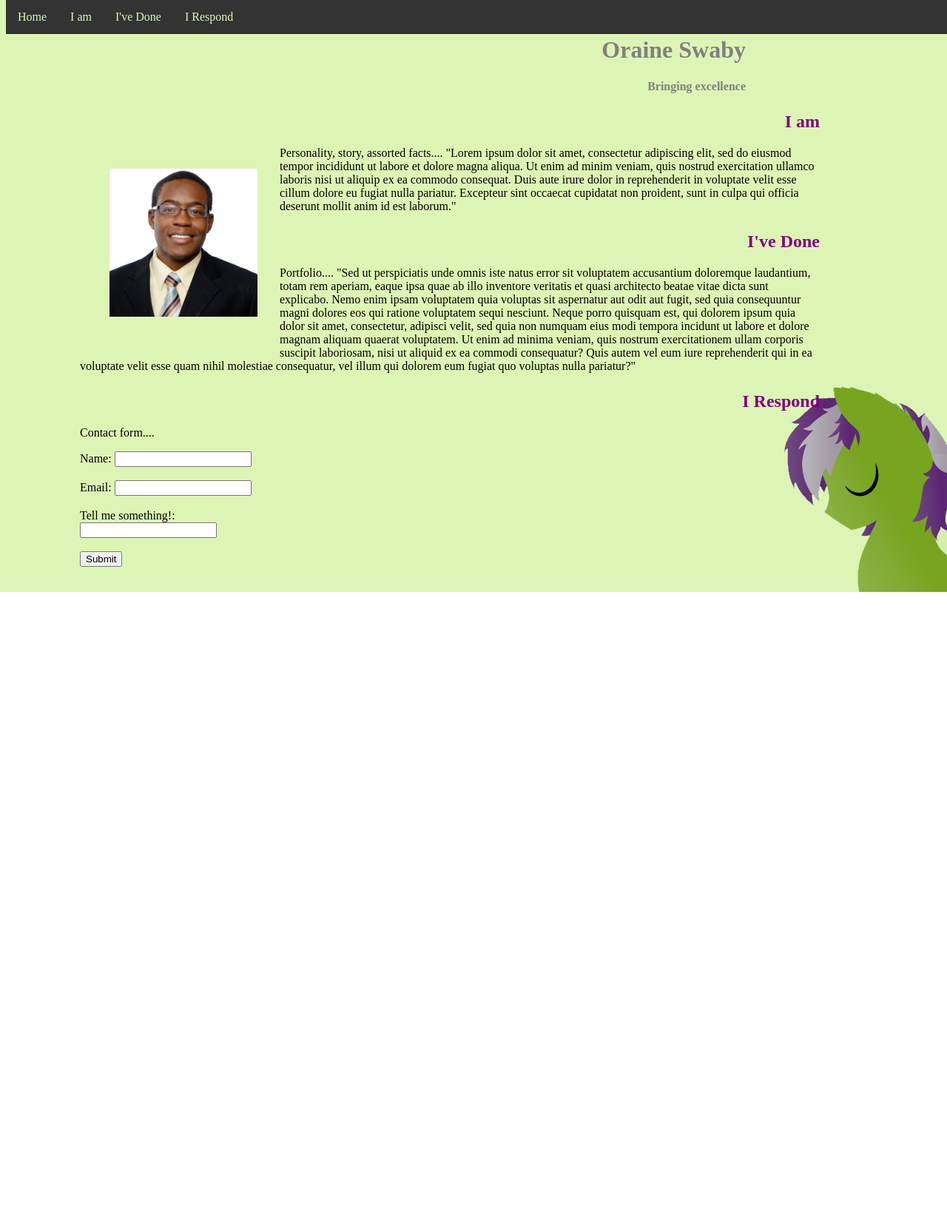
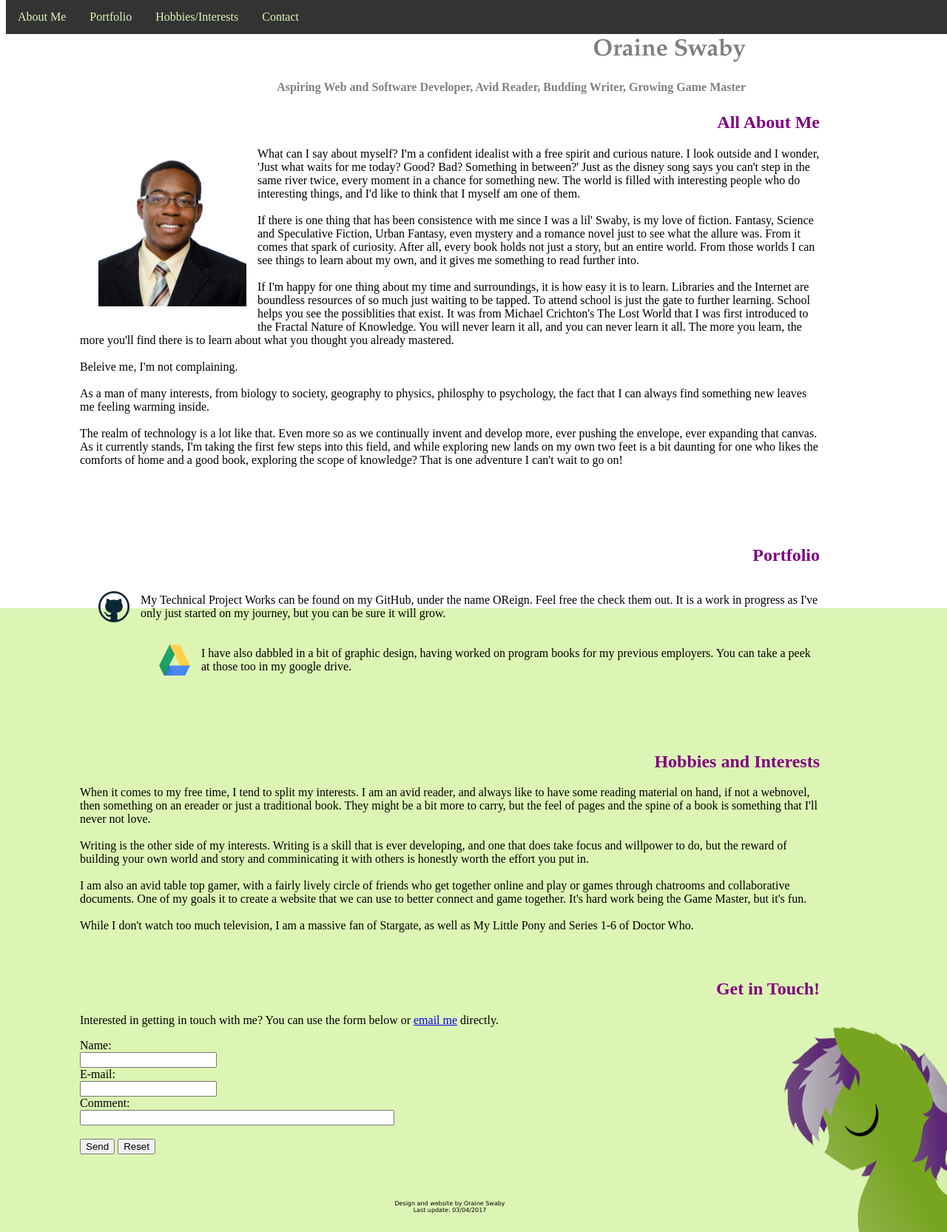
Before and after one commit to OReign/Personal-Website-Project, a plain HTML site: page index.html in a window 1280 px wide. Shown: the whole page at 74% size. Before the commit the page ends 800 px from the top, so only its background shows below. Drawn offline with Linux system fonts and the light colour scheme.

Commit message:
Major update, completed site (for now)

```diff
--- a/css/styles.css
+++ b/css/styles.css
@@ -1,25 +1,35 @@
 h1
 {color: #808080;
 text-align: right;
+ font-family: "Palatino Linotype", "Book Antiqua", Palatino, serif;
 }
 
 h2
 {color: purple;
 text-align: right;
+font-family: "Times New Roman", Georgia, Serif;
 }
 
 h4
 {color: #808080;
 text-align: right;
+font-family: "Times New Roman", Georgia, Serif;
 }
 
 body {
 	/* Background image */
     background-image: url("../image/dusk.png");
-    /* Image commisioned from  */
+    /* Image commisioned from Rish--Loo
+    http://rish--loo.deviantart.com/*/
     background-repeat: no-repeat;
     background-position: right bottom;
     background-attachment: fixed;
+}
+
+footer {
+	text-align: center;
+	font-size: .5em;
+	font-family: "verdana", sans-serif;
 }
 
 ul {  /* Describing the properies of the list, removing
@@ -56,7 +66,7 @@ li a:hover {
 }
 
 img {
-	padding: 30px;
+	padding: 15px;
 }
 
 header {
@@ -79,4 +89,3 @@ section {
     float: right;
     margin: 0 0 10px 10px;
 }
-}
--- a/index.html
+++ b/index.html
@@ -2,6 +2,8 @@
 <html>
 <head>
 	<title>Oraine Swaby</title>
+	<link rel= "stylesheet" type="text/css"
+	href="css/styles.css" />
 	<link rel= "stylesheet" type="text/css"
 	href="css/styles.css" />
 	<link rel="icon" href="../image/bust.png" >
@@ -9,51 +11,80 @@
 
 <body>
 
+<!-- Navigation bar links -->
 	<ul>
-		<li><a class="active" href="#home">Home</a></li>
-		<li><a href="#About">I am</a></li>
-    	<li><a href="#Port">I've Done</a></li>
-    	<li><a href="#Contact">I Respond</a></li>
+		<li><a href="#About">About Me</a></li>
+    	<li><a href="#Port">Portfolio</a></li>
+    	<li><a href="#Hobbs">Hobbies/Interests</a></li>
+    	<li><a href="#Contact">Contact</a></li>
     </ul>
 
 	<header>
 		<h1>Oraine Swaby</h1>
-		<h4>Bringing excellence</h4>
+		<h4>Aspiring Web and Software Developer, Avid Reader, Budding Writer, Growing Game Master</h4>
 	</header>
 
 
-<section id "About">
-  <h2>I am</h2>
+<section id="About"> <!-- Each section has an id for linking purposes-->
+  <h2>All About Me</h2>
   <p>
   <img src="image/OraineSwaby.jpg" alt="Profile Picture" style="float:left;width:20%;height:20%;">
-  Personality, story, assorted facts....
-  "Lorem ipsum dolor sit amet, consectetur adipiscing elit, sed do eiusmod tempor incididunt ut labore et dolore magna aliqua. Ut enim ad minim veniam, quis nostrud exercitation ullamco laboris nisi ut aliquip ex ea commodo consequat. Duis aute irure dolor in reprehenderit in voluptate velit esse cillum dolore eu fugiat nulla pariatur. Excepteur sint occaecat cupidatat non proident, sunt in culpa qui officia deserunt mollit anim id est laborum."</p>
+  What can I say about myself? I'm a confident idealist with a free spirit and curious nature. I look outside and I wonder, 'Just what waits for me today? Good? Bad? Something in between?' Just as the disney song says you can't step in the same river twice, every moment in a chance for something new. The world is filled with interesting people who do interesting things, and I'd like to think that I myself am one of them.<br><br>
+  If there is one thing that has been consistence with me since I was a lil' Swaby, is my love of fiction. Fantasy, Science and Speculative Fiction, Urban Fantasy, even mystery and a romance novel just to see what the allure was. From it comes that spark of curiosity. After all, every book holds not just a story, but an entire world. From those worlds I can see things to learn about my own, and it gives me something to read further into.<br><br>
+  If I'm happy for one thing about my time and surroundings, it is how easy it is to learn. Libraries and the Internet are boundless resources of so much just waiting to be tapped. To attend school is just the gate to further learning. School helps you see the possiblities that exist. It was from Michael Crichton's The Lost World that I was first introduced to the Fractal Nature of Knowledge. You will never learn it all, and you can never learn it all. The more you learn, the more you'll find there is to learn about what you thought you already mastered.<br><br>
+  Beleive me, I'm not complaining.<br><br>
+  As a man of many interests, from biology to society, geography to physics, philosphy to psychology, the fact that I can always find something new leaves me feeling warming inside.<br><br>
+  The realm of technology is a lot like that. Even more so as we continually invent and develop more, ever pushing the envelope, ever expanding that canvas. As it currently stands, I'm taking the first few steps into this field, and while exploring new lands on my own two feet is a bit daunting for one who likes the comforts of home and a good book, exploring the scope of knowledge? That is one adventure I can't wait to go on!
+  </p>
+</section>
+<br>
+<section id="Port"><br>
+  <h2>Portfolio</h2> <!-- Images were used for linking to github and google drive  -->
+  <p>
+  <a href="https://github.com/OReign" target="_blank">
+  <img src="image/github.png" alt="GitHub Link" style="float:left; width:42px;height:42px;border:0;"></a>
+  <br>My Technical Project Works can be found on my GitHub, under the name OReign. Feel free the check them out. It is a work in progress as I've only just started on my journey, but you can be sure it will grow.
+  <br><br>
+  <a href="https://goo.gl/LG6TRk" target="_blank">
+  <img src="image/drive.png" alt="Google Drive Link" style="float:left; width:42px;height:42px;border:0;"></a>
+  <br>
+  I have also dabbled in a bit of graphic design, having worked on program books for my previous employers. You can take a peek at those too in my google drive.</p>
+</section>
+<br>
+
+<section id="Hobbs"><br>
+	<h2>Hobbies and Interests</h2>
+	<p>When it comes to my free time, I tend to split my interests. I am an avid reader, and always like to have some reading material on hand, if not a webnovel, then something on an ereader or just a traditional book. They might be a bit more to carry, but the feel of pages and the spine of a book is something that I'll never not love.<br><br>
+	Writing is the other side of my interests. Writing is a skill that is ever developing, and one that does take focus and willpower to do, but the reward of building your own world and story and comminicating it with others is honestly worth the effort you put in.<br><br>
+	I am also an avid table top gamer, with a fairly lively circle of friends who get together online and play or games through chatrooms and collaborative documents. One of my goals it to create a website that we can use to better connect and game together. It's hard work being the Game Master, but it's fun.<br><br>
+	While I don't watch too much television, I am a massive fan of Stargate, as well as My Little Pony and Series 1-6 of Doctor Who.
+	</p>
 </section>
 
-<section id "Port">
-  <h2>I've Done</h2>
-  <p>Portfolio....
-  "Sed ut perspiciatis unde omnis iste natus error sit voluptatem accusantium doloremque laudantium, totam rem aperiam, eaque ipsa quae ab illo inventore veritatis et quasi architecto beatae vitae dicta sunt explicabo. Nemo enim ipsam voluptatem quia voluptas sit aspernatur aut odit aut fugit, sed quia consequuntur magni dolores eos qui ratione voluptatem sequi nesciunt. Neque porro quisquam est, qui dolorem ipsum quia dolor sit amet, consectetur, adipisci velit, sed quia non numquam eius modi tempora incidunt ut labore et dolore magnam aliquam quaerat voluptatem. Ut enim ad minima veniam, quis nostrum exercitationem ullam corporis suscipit laboriosam, nisi ut aliquid ex ea commodi consequatur? Quis autem vel eum iure reprehenderit qui in ea voluptate velit esse quam nihil molestiae consequatur, vel illum qui dolorem eum fugiat quo voluptas nulla pariatur?"</p>
-</section>
-
-<section id "Contact>
-  <h2>I Respond</h2>
-  <p>Contact form....</p>
-
- 	<form action="/action_page.php">
-		Name:
-  		<input type="text"><br><br>
-  		Email:
-		<input type="email"><br><br>
-		Tell me something!:<br>
-		<input type="text"><br><br>
-		<input type="submit" value="Submit">
-	</form>
-
-</section>
+<section id="Contact"><br>
+  <h2>Get in Touch!</h2>
+  <p>Interested in getting in touch with me? You can use the form below or <a href="mailto:otswaby@gmail.com?subject=Hello%20Oraine"
+target="_top">email me</a> directly.</p>
 
 
-<!-- <script src="js/script.js"> </script> -->
+ 	<!-- Form using java script for validation -->
+	<form name="Form1" action="mailto:otswaby@gmail.com" onsubmit="return validateForm()" method="post" enctype="text/plain">
+		Name:<br>
+		<input type="text" name="name"><br>
+		E-mail:<br>
+		<input type="text" name="mail"><br>
+		Comment:<br>
+		<input type="text" name="comment" size="50"><br><br>
+		<input type="submit" value="Send">
+		<input type="reset" value="Reset">
+	</form>
+	<script src="js/scripts.js"></script>
+<br><br><br>
 </body>
 
+<footer>
+	<p id="foot">Design and website by Oraine Swaby<br>
+	Last update: 03/04/2017</p>
+</footer>
+
 </html>
--- /dev/null
+++ b/js/scripts.js
@@ -0,0 +1,7 @@
+function validateForm() {
+    var x = document.forms["Form1"]["name"].value;
+    if (x == "") {
+        alert("Name must be filled out");
+        return false;
+    }
+}
```
Also changed, not shown: image/drive.png (added), image/github.png (added).
